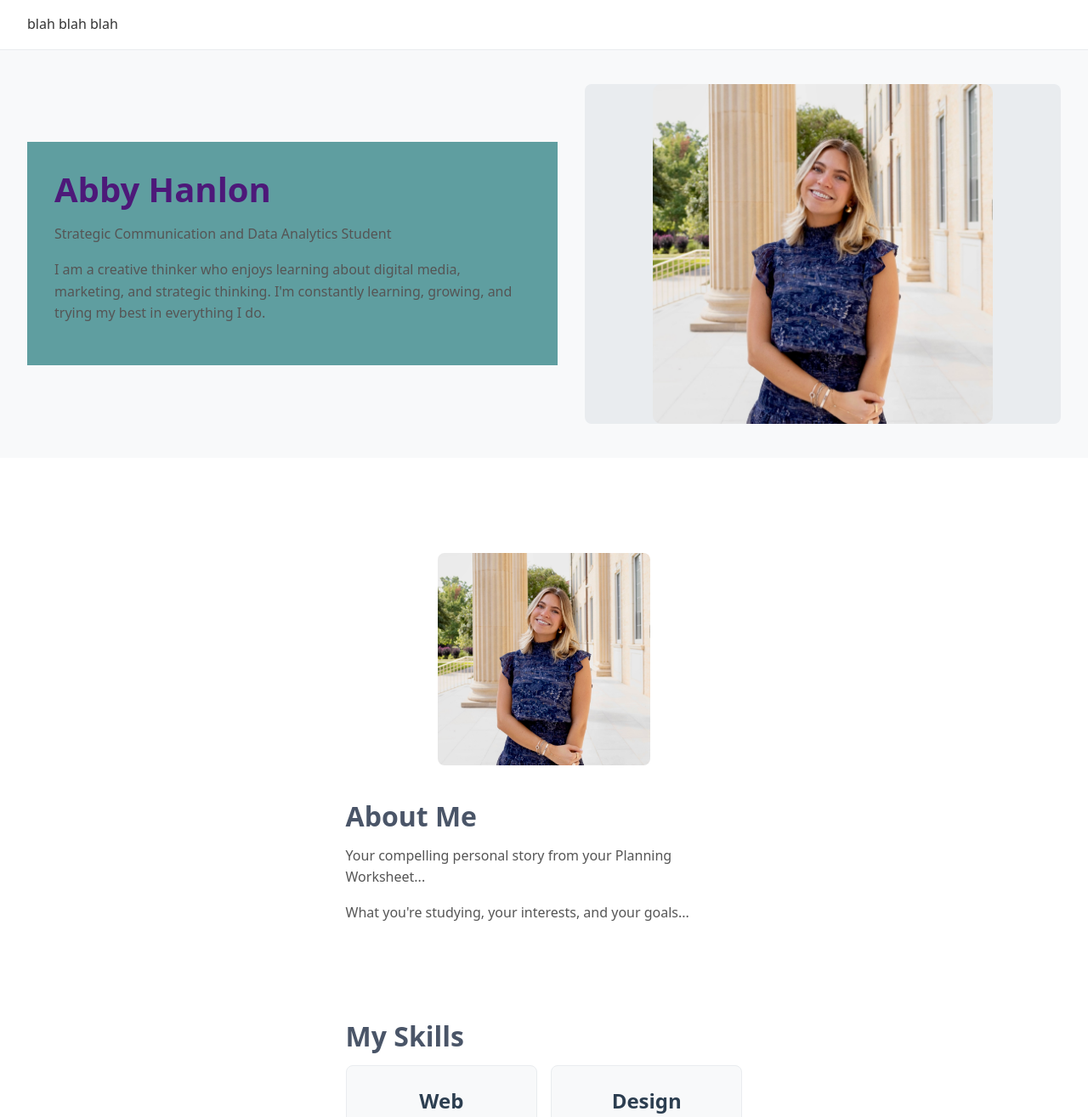
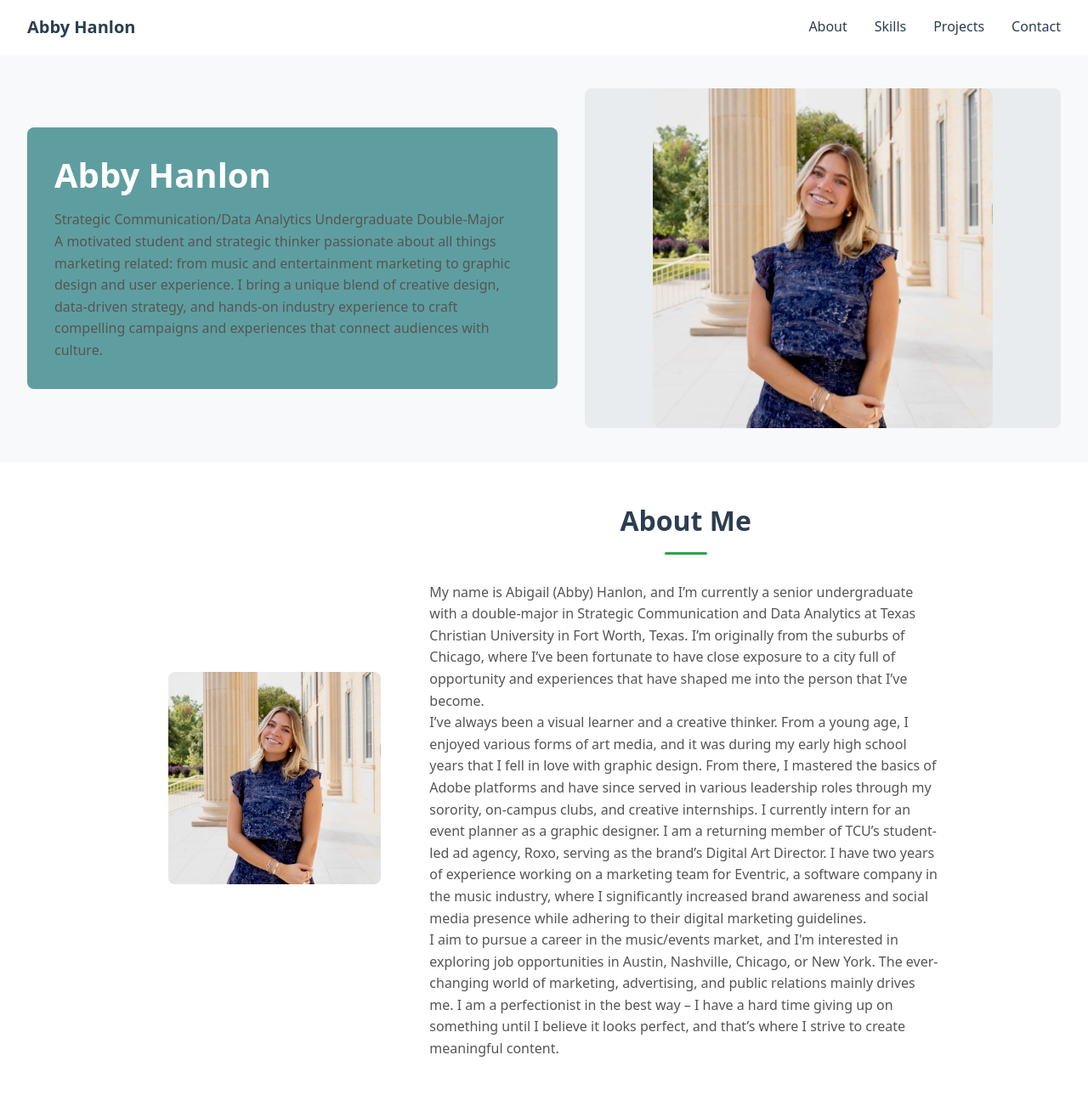
Before and after one commit to hanlonabby/writ40363-portfolio, a plain HTML site: page sandbox/practice.html in a window 1280 px wide. Shown: the top 1315 px of the page at 85% size. Drawn offline with Linux system fonts and the light colour scheme.

Commit message:
Lab07 Updates

```diff
--- a/sandbox/practice.html
+++ b/sandbox/practice.html
@@ -1,47 +1,63 @@
 <!DOCTYPE html>
 <html lang="en">
 <head>
-    <meta charset="UTF-8">
-    <meta name="viewport" content="width=device-width, initial-scale=1.0">
-    <title>Document</title>
-    <link rel="stylesheet" href="sandbox_css/practice.css">
-
-
+  <meta charset="UTF-8" />
+  <meta name="viewport" content="width=device-width, initial-scale=1.0"/>
+  <title>Abby Hanlon</title>
+  <link rel="stylesheet" href="sandbox_css/practice.css" />
 </head>
 <body>
-    <nav>blah blah blah</nav>
 
+ <!-- Navigation at header -->
+  <nav>
+    <div class="nav-container">
+      <a href="#" class="logo">Abby Hanlon</a>
+      <div class="nav-links">
+        <a href="#about">About</a>
+        <a href="#skills">Skills</a>
+        <a href="#projects">Projects</a>
+        <a href="#contact">Contact</a>
+      </div>
+    </div>
+  </nav>
 
+<!-- "hero" header -->
   <header>
     <div class="header_text">
       <h1>Abby Hanlon</h1>
-    <p>Strategic Communication and Data Analytics Student</p>
-    <p>I am a creative thinker who enjoys learning about digital media, marketing, and strategic thinking. I'm constantly learning, growing, and trying my best in everything I do.</p>
+      <p>Strategic Communication/Data Analytics Undergraduate Double-Major
+
+      <p>A motivated student and strategic thinker passionate about all things marketing related: from music and entertainment marketing to graphic design and user experience. I bring a unique blend of creative design, data-driven strategy, and hands-on industry experience to craft compelling campaigns and experiences that connect audiences with culture.</p>
     </div>
 
     <div class="header_pic">
-    <img src="../images/Headshot.jpg" alt ="Abigail Hanlon professional headshot" />
+      <img src="../images/Headshot.jpg" alt="Abigail Hanlon professional headshot" />
     </div>
   </header>
 
-
-    </header>
   <main>
 
-    <!-- UPDATED: Changed to meaningful portfolio heading -->
-<section class="about-section" id="about">
+<!-- about section -->
+    <section id="about">
+      <div class="container">
+        <div class="about-section">
           <div class="about-image">
-    <img src="../images/Headshot.jpg" alt="Abby Hanlon — Professional headshot">
+            <img src="../images/Headshot.jpg" alt="Abby Hanlon — Professional headshot" />
           </div>
           <div class="about-text">
             <h2>About Me</h2>
-    <p>Your compelling personal story from your Planning Worksheet...</p>
-    <p>What you're studying, your interests, and your goals...</p>
+            <p>My name is Abigail (Abby) Hanlon, and I’m currently a senior undergraduate with a double-major in Strategic Communication and Data Analytics at Texas Christian University in Fort Worth, Texas. I’m originally from the suburbs of Chicago, where I’ve been fortunate to have close exposure to a city full of opportunity and experiences that have shaped me into the person that I’ve become. </p>
+            <p>I’ve always been a visual learner and a creative thinker. From a young age, I enjoyed various forms of art media, and it was during my early high school years that I fell in love with graphic design. From there, I mastered the basics of Adobe platforms and have since served in various leadership roles through my sorority, on-campus clubs, and creative internships. I currently intern for an event planner as a graphic designer. I am a returning member of TCU’s student-led ad agency, Roxo, serving as the brand’s Digital Art Director. I have two years of experience working on a marketing team for Eventric, a software company in the music industry, where I significantly increased brand awareness and social media presence while adhering to their digital marketing guidelines. </p>
+            <p>I aim to pursue a career in the music/events market, and I'm interested in exploring job opportunities in Austin, Nashville, Chicago, or New York. The ever-changing world of marketing, advertising, and public relations mainly drives me. I am a perfectionist in the best way – I have a hard time giving up on something until I believe it looks perfect, and that’s where I strive to create meaningful content.</p>
+          </div>
+        </div>
       </div>
     </section>
 
-
-<section class="skills-section" id="skills">
+<!-- skill section -->
+    <section id="skills">
+      <div class="container">
+        <div class="skills-section">
           <h2>My Skills</h2>
           <div class="skills-container">
             <div class="skill-card">
@@ -49,8 +65,8 @@
               <p>HTML, CSS, learning JavaScript</p>
             </div>
             <div class="skill-card">
-      <h3>Design</h3>
-      <p>Visual design, user experience</p>
+              <h3>Graphic Design</h3>
+              <p>Digital Marketing, Visual Design, Client Work</p>
             </div>
             <div class="skill-card">
               <h3>Tools</h3>
@@ -58,15 +74,17 @@
             </div>
             <div class="skill-card">
               <h3>Communication</h3>
-      <p>Writing, presentation, teamwork</p>
+              <p>Writing, Presentations, Agency Work</p>
+            </div>
+          </div>
         </div>
       </div>
     </section>
 
-<!-- need to find a better picture for about section, but the headshot is a placeholder for now -->
-
-
-<section class="projects-section" id="projects">
+<!-- projects -->
+    <section id="projects">
+      <div class="container">
+        <div class="projects-section">
           <h2>My Projects</h2>
           <div class="projects-container">
             <article class="project-card">
@@ -79,19 +97,29 @@
 
             <article class="project-card">
               <div class="project-content">
-        <h3>Portfolio Planning</h3>
-        <p>Research and planning for my personal portfolio website.</p>
-        <p><strong>Skills used:</strong> Research, planning, design thinking</p>
+                <h3>Digital Rebrand for EmpathyHQ</h3>
+                <p>Through Roxo Advertising + PR agency, I led and produced a successful digital marketing/communications rebrand for a mental health nonprofit local to the DFW area.</p>
+                <p><strong>Skills used:</strong> Research, meeting fast-paced deadlines, strategic thinking, Adobe Creative Cloud</p>
               </div>
             </article>
 
             <article class="project-card">
               <div class="project-content">
-        <h3>Future Project</h3>
-        <p>A placeholder for a project I plan to build this semester.</p>
-        <p><strong>Skills to learn:</strong> JavaScript, responsive design</p>
+                <h3>Digital Marketing Internship Experience</h3>
+                <p>Throughout summer 2024 and 2025, I served as a digital marketing intern for Eventric, a software company in the music industry, creating a digital social media presence from scratch, and increasing company KPIs.</p>
+                <p><strong>Skills used:</strong> Creative Direction, Social Media Marketing, Event Planning, Data-Driven Campaigns</p>
               </div>
             </article>
+          </div>
+        </div>
+      </div>
+    </section>
+
+<!-- contact section -->
+    <section id="contact">
+      <div class="container">
+        <h2>Contact</h2>
+        <p>Reach out to me at <a href="mailto:abby.hanlon@tcu.edu">abby.hanlon@tcu.edu</a> or connect with me on LinkedIn.</p>
       </div>
     </section>
 
--- a/sandbox/sandbox_css/practice.css
+++ b/sandbox/sandbox_css/practice.css
@@ -1,55 +1,54 @@
-/* The next lines override the browser's margin and padding defaults */
-* {
-  box-sizing: border-box;
-  margin: 0;
-  padding: 0;
-}
+* { box-sizing: border-box; margin: 0; padding: 0; }
 
 body {
-  /*
-  Font stack explanation:
-  - system-ui: Uses the OS default UI font (Segoe UI on Windows, San Francisco on Mac)
-  - -apple-system: Fallback for older Safari browsers
-  - sans-serif: Universal fallback if system fonts fail
-  */
   font-family: system-ui, -apple-system, sans-serif;
-  line-height: 1.6; /* improves readability */
+  line-height: 1.6;
   color: #333;
 }
 
-nav {
-  background-color: #fff;
+/* navigation */
+.nav-container {
+  display: flex;
+  justify-content: space-between;
+  align-items: center;
   padding: 1rem 2rem;
-  border-bottom: 1px solid #e9ecef;
+  background: white;
+  box-shadow: 0 2px 4px rgba(0,0,0,0.1);
 }
 
-nav a {
-  color: #495057;
+.logo {
+  font-size: 1.25rem;
+  font-weight: bold;
   text-decoration: none;
-  margin-right: 2rem;
+  color: #2c3e50;
+}
+
+.nav-links { display: flex; gap: 2rem; }
+
+.nav-links a {
+  text-decoration: none;
+  color: #2c3e50;
   font-weight: 500;
 }
 
-nav a:hover { color: #007bff; }
+.nav-links a:hover { color: #28a745; }
 
-nav a:focus {
-  outline: 2px solid #007bff;
-  outline-offset: 2px;
-}
-
+/* "hero" */
 header {
   display: flex;
   align-items: center;
   padding: 2rem;
   gap: 2rem;
-  height: 60vh;
+  min-height: 60vh;
   background-color: #f8f9fa;
 }
 
 .header_text {
   background-color: cadetblue;
+  color: white;
   flex: 1;
   padding: 2rem;
+  border-radius: 8px;
 }
 
 .header_pic {
@@ -63,7 +62,7 @@ header {
   color: #6c757d;
 }
 
-/* Professional headshot styling with size constraints  */
+/* Headshot sizing */
 .header_pic img {
   width: 100%;
   height: 100%;
@@ -73,25 +72,48 @@ header {
   border-radius: 10px;
 }
 
-main {
-  max-width: 65ch;
+
+.container {
+  max-width: 1000px;
   margin: 0 auto;
-  padding: 5%;
+  padding: 0 1rem;
 }
 
+@media (min-width: 768px) {
+  .container { padding: 0 2rem; }
+}
+
+/* Consistent section spacing */
+section { padding: 3rem 0; }
+
+/* Section headings */
+section h2 {
+  text-align: center;
+  font-size: 2rem;
+  margin-bottom: 2rem;
+  color: #2c3e50;
+}
+
+
+section h2::after {
+  content: '';
+  display: block;
+  width: 50px;
+  height: 3px;
+  background: #28a745;
+  margin: 1rem auto 0;
+  border-radius: 2px;
+}
+
+/* about section */
 .about-section {
   display: flex;
   flex-wrap: wrap;
   gap: 2rem;
-  padding: 3rem 0;
   align-items: center;
 }
 
-.about-image {
-  flex: 1;
-  min-width: 250px;
-  text-align: center;
-}
+.about-image { flex: 1; min-width: 250px; text-align: center; }
 
 .about-image img {
   width: 100%;
@@ -100,12 +122,10 @@ main {
   border-radius: 8px;
 }
 
-.about-text {
-  flex: 2;
-  min-width: 250px;
-}
+.about-text { flex: 2; min-width: 250px; }
 
-.skills-section { padding-top: 1rem; }
+/* skills */
+.skills-section { padding-top: 0; }
 
 .skills-container {
   display: flex;
@@ -128,7 +148,8 @@ main {
   margin-bottom: 0.5rem;
 }
 
-.projects-section { padding-top: 1rem; }
+/* projects */
+.projects-section { padding-top: 0; }
 
 .projects-container {
   display: flex;
@@ -151,36 +172,23 @@ main {
 
 .project-card p { margin-bottom: 0.5rem; }
 
-section { margin-bottom: 2rem; }
-
-p + p { margin-top: 1rem; }
 
 h1 {
-  color: #4d1979;
+  color: #fff;
   font-size: 2.5rem;
   font-weight: 700;
   margin-bottom: 1rem;
   line-height: 1.2;
 }
 
-h2 {
-  font-size: 2rem;
-  font-weight: 600;
-  color: #4a5568;
-  margin-bottom: 0.8rem;
-  line-height: 1.3;
-}
+h2 { line-height: 1.3; }
 
 h3 {
-  font-size: 1.5rem;
+  font-size: 1.25rem;
   font-weight: 600;
   color: #4a5568;
   margin-bottom: 0.6rem;
   line-height: 1.4;
 }
 
-p {
-  font-size: 1rem;
-  margin-bottom: 1rem;
-  color: #555;
-}
+p { font-size: 1rem; color: #555; }
```
Lines whose indentation alone changed are shown as unchanged.
